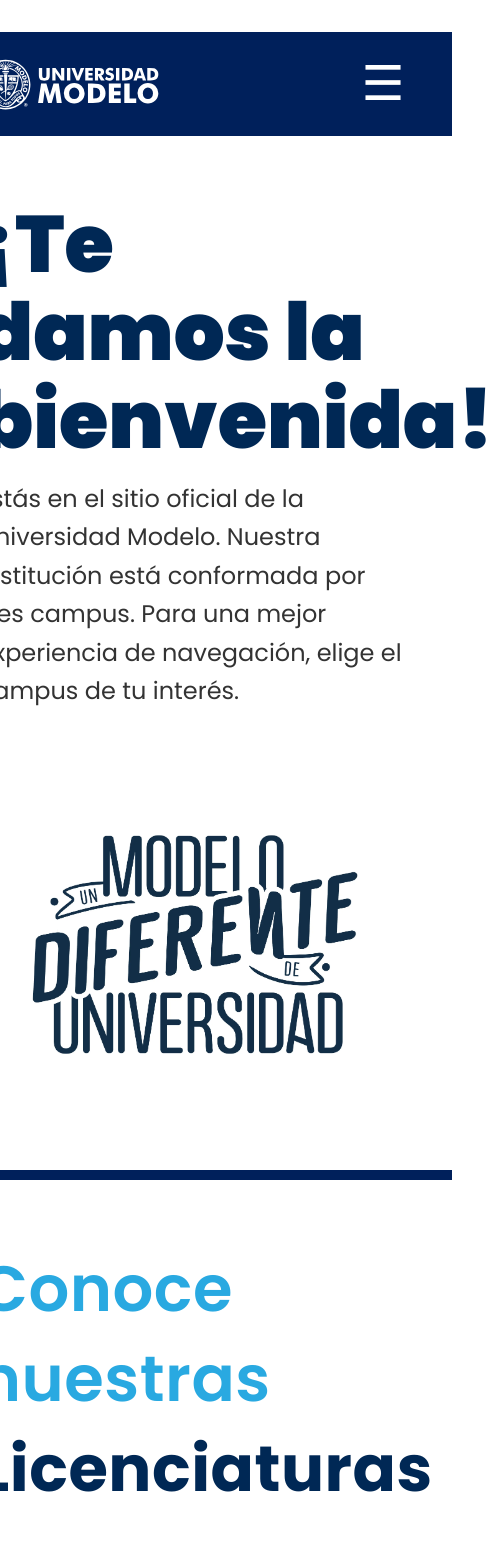
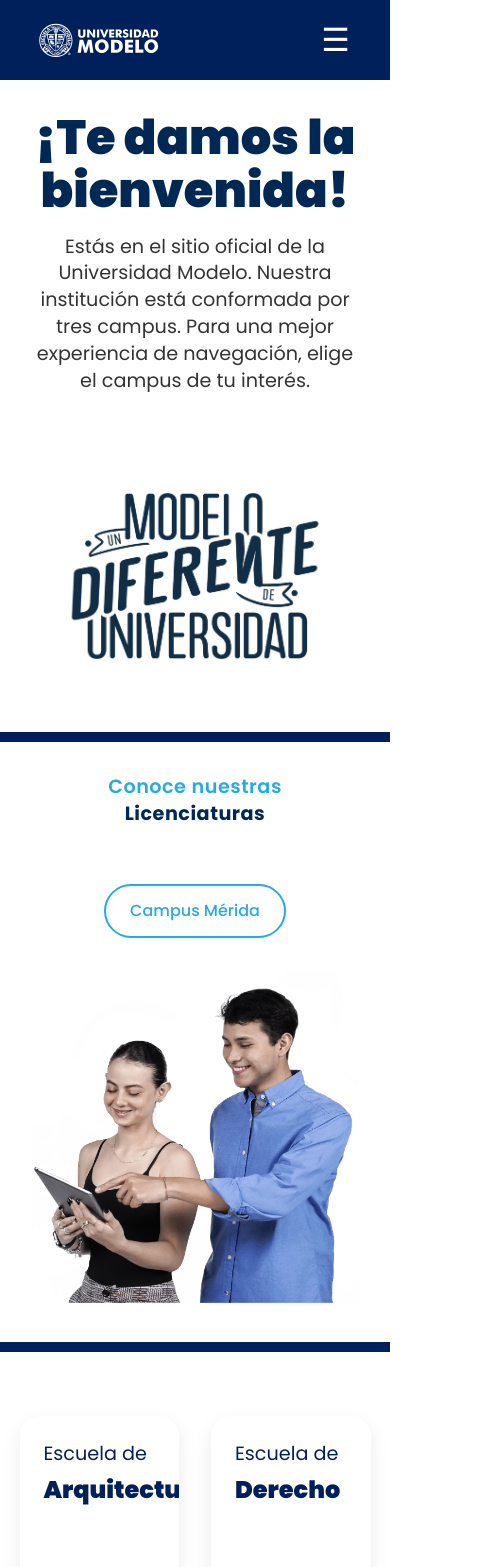
Before and after one commit to chaan12/WebII-Frontend-Arcos-Chan, a React (Vite) app in the folder sistema-pago-colegiaturas/: page / in a window 390 px wide. Shown: the top 1567 px of the page, 494 px wide, since content can reach past the window. Built offline with nearby package versions, Linux system fonts and the light colour scheme.

Commit message:
Arreglo de errores

```diff
--- a/sistema-pago-colegiaturas/src/pages/LibretaPago.jsx
+++ b/sistema-pago-colegiaturas/src/pages/LibretaPago.jsx
@@ -135,11 +135,14 @@
 
     const obtenerPagos = async () => {
       try {
-        const response = await axios.get("/api/pago/");
-        console.log("✅ Pagos cargados:", response.data.pagos);
-        setPagos(response.data.pagos);
+        const url = `/api/pago/alumno/${alumno.id_alumno}`;
+        console.log("Intentando GET en URL proxy:", url);
+        const response = await axios.get(url);
+        console.log("✅ Pagos cargados para alumno", alumno.id_alumno, response.data.pagos);
+        setPagos(Array.isArray(response.data.pagos) ? response.data.pagos : []);
       } catch (error) {
         console.error("❌ Error al cargar pagos:", error);
+        console.log("Detalles del error.response:", error.response);
       }
     };
 
--- a/sistema-pago-colegiaturas/src/pages/LoginAdmin.jsx
+++ b/sistema-pago-colegiaturas/src/pages/LoginAdmin.jsx
@@ -3,6 +3,7 @@
 import "../styles/pages/LoginAlumno.css";
 import fondo from "../img/fondo.png";
 import logo from "../img/logo.png";
+import axios from "axios";
 
 export default function LoginAdmin() {
   const [matricula, setMatricula] = useState("");
@@ -14,18 +15,21 @@
       alert("Por favor completa ambos campos.");
       return;
     }
+
     try {
-      const response = await fetch("/api/administrador/?matricula=" + matricula + "&password=" + password);
-      const data = await response.json();
-      if (data.status === "ok" && data.administradores.length > 0) {
-        localStorage.setItem("adminLoggedIn", "true");
+      const response = await axios.post("/api/administrador/login", {
+        matricula: matricula.trim(),
+        password: password
+      });
+      const result = response.data;
+      if (result.status === "ok" && result.administrador) {
+        localStorage.setItem("adminMatricula", result.administrador.matricula);
         navigate("/home-admin");
       } else {
-        alert("Matrícula o contraseña incorrecta");
+        alert("Matrícula o contraseña incorrecta.");
       }
     } catch (error) {
-      console.error("Error al conectar con la API", error);
-      alert("Ocurrió un error. Intenta más tarde.");
+      alert("Datos Incorrectos");
     }
   };
 
@@ -42,7 +46,7 @@
 
         <img src={logo} alt="Logo Escuela Modelo" className="logo" />
         <h2>
-          SOLO <br /> ADMINISTRADORES
+          ADMIN <br /> PORTAL
         </h2>
 
         <div className="input-group">
--- a/sistema-pago-colegiaturas/src/pages/RealizarPago.jsx
+++ b/sistema-pago-colegiaturas/src/pages/RealizarPago.jsx
@@ -127,10 +127,12 @@
         try {
           const urlPagos = `${
             import.meta.env.VITE_API_PROXY || ""
-          }/api/pago/?id_alumno=${foundAlumno.id_alumno}`;
+          }/api/pago/alumno/${foundAlumno.id_alumno}`;
           const respPagos = await axios.get(urlPagos);
-          if (Array.isArray(respPagos.data.pagos)) {
+          if (respPagos.data.status === "ok" && Array.isArray(respPagos.data.pagos)) {
             setPagos(respPagos.data.pagos);
+          } else {
+            setPagos([]);
           }
         } catch {
         }
@@ -168,16 +170,20 @@
 
   const handleConfirmarPago = async (e) => {
     e.preventDefault();
+    console.log("handleConfirmarPago iniciado", { paymentType, selectedMonth, selectedMetodo });
     if (!selectedMetodo) {
+      console.log("No hay método de pago seleccionado");
       alert("Selecciona un método de pago.");
       return;
     }
     if (paymentType === "colegiatura" && !selectedMonth) {
+      console.log("No hay mes seleccionado para colegiatura");
       alert("Selecciona un mes para pagar.");
       return;
     }
 
     const concepto = paymentType === "inscripcion" ? 2 : 1;
+    console.log("Concepto determinado:", concepto);
 
     let costoBase =
       paymentType === "inscripcion"
@@ -195,21 +201,34 @@
       id_conceptoPago: concepto,
       id_metodo_pago: Number(selectedMetodo),
       id_carrera_semestre: alumno.carrera_semestre,
-      id_mes: paymentType === "colegiatura" ? monthEntry?.id : null,
+      id_mes: paymentType === "colegiatura"
+        ? monthEntry?.id
+        : null,
       total: Number(costoBase.toFixed(2)),
       pagoFinal: Number(finalMonto.toFixed(2)),
     };
+    console.log("Payload a enviar:", body);
 
     try {
       const resp = await axios.post("/api/pago/", body);
+      console.log("Respuesta del servidor:", resp.data);
       if (resp.data.status === "ok") {
         alert("Pago registrado con éxito.");
         navigate("/libreta-pago");
       } else {
         alert("Ocurrió un problema al registrar el pago.");
       }
-    } catch {
-      alert("Error al conectar con el servidor.");
+    } catch (err) {
+      console.error("Error al crear pago:", err);
+      const data = err.response?.data;
+      console.log("Error response data:", data);
+      if (data?.campos_faltantes && Array.isArray(data.campos_faltantes)) {
+        const lista = data.campos_faltantes.join(", ");
+        alert(`${data.mensaje}. Campos faltantes: ${lista}.`);
+      } else {
+        const msg = data?.mensaje || data?.detail || "Error al conectar con el servidor.";
+        alert(msg);
+      }
     }
   };
 
@@ -218,7 +237,7 @@
       <div className="layout-alumno">
         <Sidebar />
         <div className="realizar-pago-container">
-          <p>⏳ Cargando...</p>
+          <p>Cargando...</p>
         </div>
       </div>
     );
@@ -238,6 +257,17 @@
   const inscripcionPagada = pagos.some(
     (p) => p.id_conceptoPago === 2 && p.id_alumno === alumno?.id_alumno
   );
+  const eneroPagado = pagos.some(
+    (p) =>
+      p.id_conceptoPago === 1 &&
+      p.mes?.toLowerCase().trim() === "enero"
+  );
+  const febreroPagado = pagos.some(
+    (p) =>
+      p.id_conceptoPago === 1 &&
+      p.mes?.toLowerCase().trim() === "febrero"
+  );
+  const canPayInscripcion = eneroPagado && febreroPagado;
 
   return (
     <div className="layout-alumno">
@@ -296,9 +326,13 @@
                       setPaymentType("inscripcion");
                       setSelectedMonth("inscripción");
                     }}
-                    disabled={inscripcionPagada}
+                    disabled={inscripcionPagada || !canPayInscripcion}
                   />
-                  {inscripcionPagada ? "Inscripción (Pagado)" : "Inscripción"}
+                  {!canPayInscripcion
+                    ? "Inscripción (requiere pagar enero y febrero)"
+                    : inscripcionPagada
+                    ? "Inscripción (Pagado)"
+                    : "Inscripción"}
                 </label>
               </div>
             </div>
--- a/sistema-pago-colegiaturas/src/styles/components/SchoolCard.css
+++ b/sistema-pago-colegiaturas/src/styles/components/SchoolCard.css
@@ -95,3 +95,22 @@
     transform: translateY(0);
   }
 }
+
+@media screen and (max-width: 768px) {
+
+  .card-content p {
+    font-size: 1.2rem;
+  }
+
+  .card-content h3 {
+    font-size: 1.5rem;
+  }
+
+  .card-button {
+    font-size: 0.85rem;
+  }
+
+  .program-list li {
+    font-size: 1rem;
+  }
+}
--- a/sistema-pago-colegiaturas/src/styles/pages/GestionPagos.css
+++ b/sistema-pago-colegiaturas/src/styles/pages/GestionPagos.css
@@ -11,7 +11,6 @@
 
 body {
   margin: 0;
-  padding: 2rem 0;
   font-family: 'Poppins', sans-serif;
   background-color: #ffffff;
   display: flex;
--- a/sistema-pago-colegiaturas/src/styles/pages/Index.css
+++ b/sistema-pago-colegiaturas/src/styles/pages/Index.css
@@ -192,3 +192,43 @@
   padding: 4rem 8%;
   background-color: #fff;
 }
+
+@media (max-width: 768px) {
+  .index-banner img {
+    height: 40px;
+  }
+  .menu-icon {
+    font-size: 2rem;
+    padding: 0 0.5rem;
+  }
+  .index-section-1,
+  .index-section-2 {
+    flex-direction: column;
+    align-items: center;
+    text-align: center;
+    padding: 2rem 8%;
+    gap: 2rem;
+  }
+  .index-section-1 .text-content,
+  .index-section-1 .image-content,
+  .index-section-2 .licenciaturas-text,
+  .index-section-2 .licenciaturas-img {
+    width: 100%;
+    max-width: 400px;
+  }
+  .text-content h1 {
+    font-size: 3rem;
+  }
+  .text-content p,
+  .licenciaturas-text h2 {
+    font-size: 1.2rem;
+    line-height: 1.4;
+  }
+  .index-section-3 {
+    display: flex;
+    flex-direction: column;
+    align-items: center;
+    gap: 1.5rem;
+    padding: 2rem 8%;
+  }
+}
--- a/sistema-pago-colegiaturas/src/styles/pages/RealizarPago.css
+++ b/sistema-pago-colegiaturas/src/styles/pages/RealizarPago.css
@@ -127,7 +127,7 @@
 .form-group .tipo-container {
   display: flex;
   align-items: center;
-  gap: 40px;
+  gap: 5px;
 }
 
 .form-group .tipo-container label {
@@ -136,10 +136,11 @@
   font-size: 1rem;
   color: #002855;
   cursor: pointer;
+  margin-right: 5rem;
 }
 
 .form-group .tipo-container input[type="radio"] {
-  margin-right: 8px;
+  margin-right: 10px;
   accent-color: #005bb5;
 }
 
```
